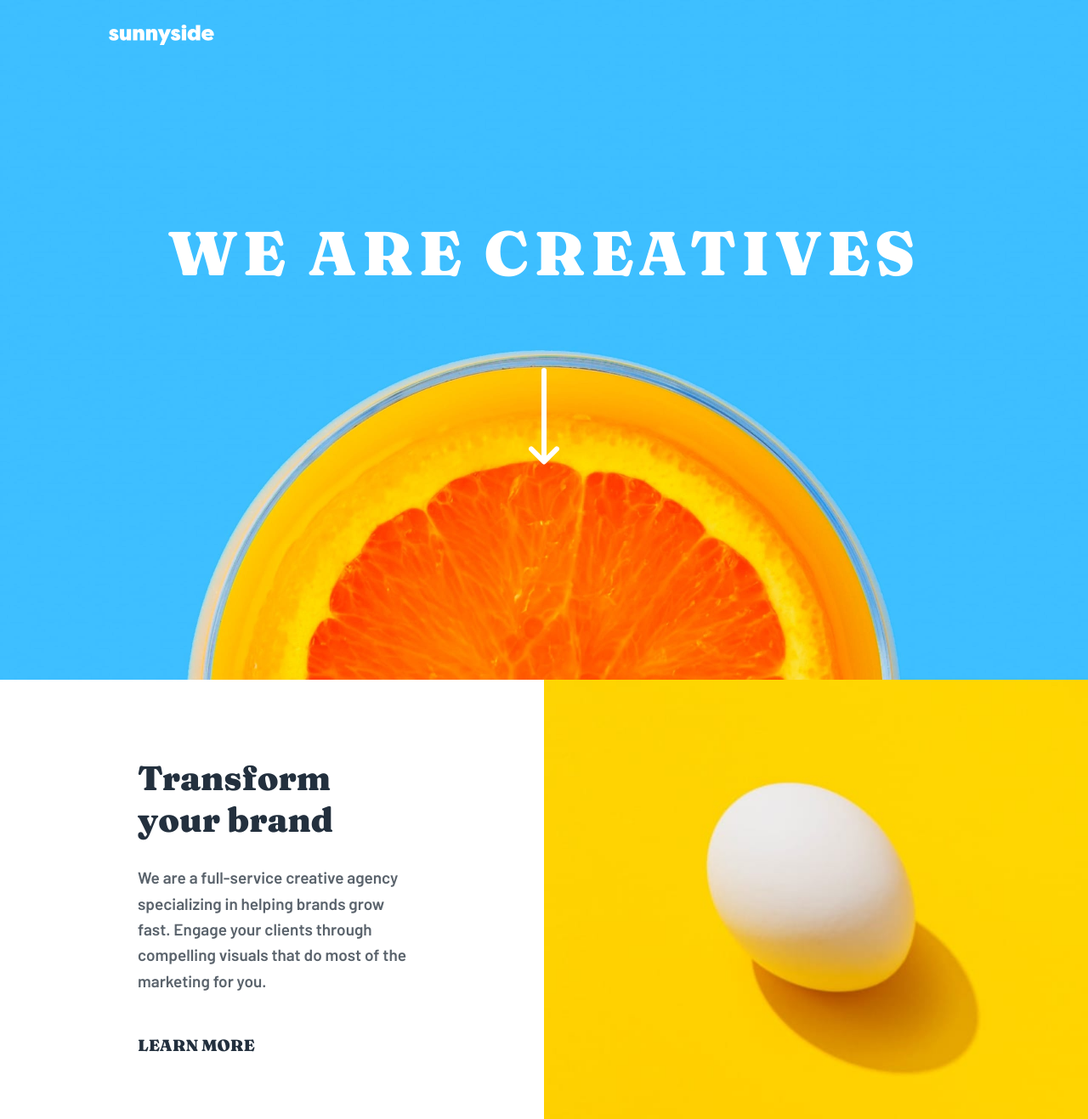
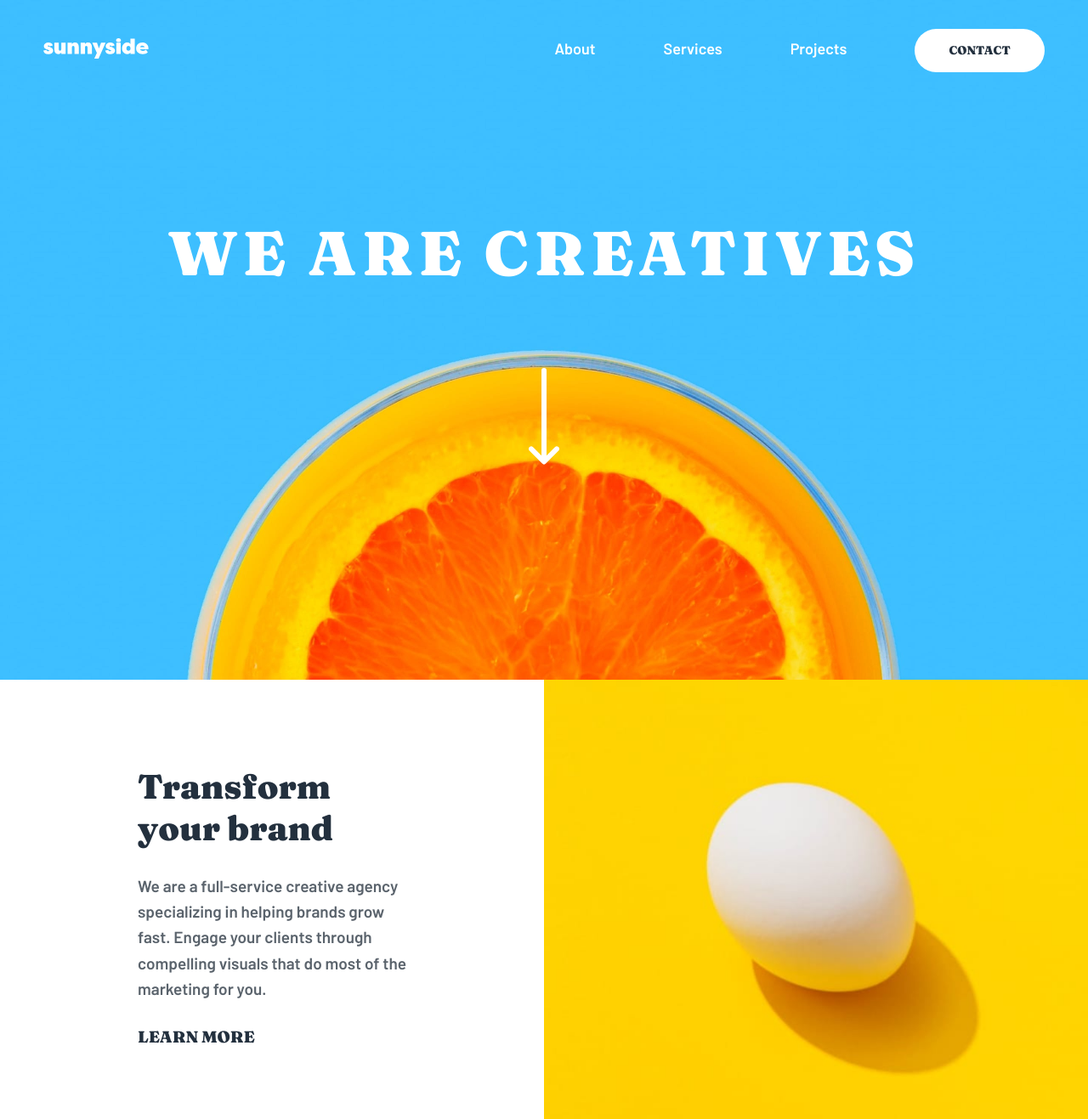
Before and after one commit to Victor-Umeh/fem-sunnyside-agency-landing-page-main, a plain HTML site: page sunnyside-agency-landing-page-main/index.html in a window 1280 px wide. Shown: the top 1317 px of the page at 85% size. Drawn offline with Linux system fonts and the light colour scheme.

Commit message:
completed navigation bar

```diff
--- a/sunnyside-agency-landing-page-main/index.html
+++ b/sunnyside-agency-landing-page-main/index.html
@@ -65,7 +65,7 @@
         <h2 class="info__head">Transform your brand</h2>
         <p class="info__body">We are a full-service creative agency specializing in helping brands grow fast.
           Engage your clients through compelling visuals that do most of the marketing for you.</p>
-        <a class="info__link link--yellow" href="#">Learn more</a>
+        <p><a class="info__link link--yellow" href="#">Learn more</a></p>
       </article>
     </section>
     <!-- 3 -->
@@ -81,7 +81,7 @@
         <h2 class="info__head">Stand out to the right audience</h2>
         <p class="info__body">Using a collaborative formula of designers, researchers, photographers,
           videographers, and copywriters, we’ll build and extend your brand in digital places.</p>
-        <a class="info__link link--red" href="#">Learn more</a>
+        <p><a class="info__link link--red" href="#">Learn more</a></p>
       </article>
     </section>
     <!-- 5 -->
--- a/sunnyside-agency-landing-page-main/src/styles.css
+++ b/sunnyside-agency-landing-page-main/src/styles.css
@@ -66,10 +66,6 @@ body {
   transform: scale(0);
   transition: all 400ms;
 }
-.nav__links li {
-  width: 100%;
-  display: inline-block;
-}
 .nav__links-a {
   text-decoration: none;
   font-weight: 600;
@@ -91,6 +87,7 @@ body {
   width: 26px;
   height: 2px;
   margin: 0.4em;
+  border-radius: 50px;
   background: var(--white);
 }
 .lines {
@@ -317,38 +314,46 @@ body {
 
 /* DESKTOP LAYOUT -----------------------------------------*/
 @media (min-width: 62.5rem) {
-  img {
-    /* display: block; */
-  }
   .nav {
     display: flex;
     align-items: center;
     justify-content: space-between;
     height: 50px;
-    width: 100%;
-    padding-inline: 10vw;
-    margin-top: 2vh;
     position: fixed;
     top: 0;
-    z-index: 5;
+    width: 100%;
+    padding-inline: 4vw;
+    margin-top: 4vh;
   }
   .nav__links {
-    display: flex;
+    --transition: all 0.3s;
+    background: transparent;
     flex-direction: row;
-    align-items: center;
-    justify-content: center;
-    list-style: none;
+    position: static;
+    z-index: 0;
+    transform: scale(1);
+    width: auto;
+    gap: 8rem;
   }
-  .nav__links {
-    display: flex;
-    list-style: none;
-    justify-content: flex-end;
-    /* width: 50%; */
+  .nav__links-a {
+    color: var(--white);
+  }
+  .nav__links-btn {
+    color: var(--vdd-blue);
+    background: var(--white);
+    padding: 1.7rem 4rem;
+    font-size: 1.38rem;
+  }
+  .nav__links-a:hover {
+    transition: var(--transition);
+    opacity: 0.8;
+  }
+  .nav__links-btn:hover {
+    transition: var(--transition);
+    background: rgba(255, 255, 255, 0.8);
   }
   .nav__hamburger {
     display: none;
-  }
-  .logo {
   }
   .hero {
     height: 100vh;
@@ -404,14 +409,13 @@ body {
     position: relative;
     display: inline;
   }
-  .bg-red::after {
-    background: var(--soft-red);
-  }
   .info__link::after {
+    --width: 15rem;
+    --height: 10px;
     content: "";
     width: 0;
     height: 0;
-    left: 0;
+    left: -6px;
     bottom: 0;
     position: absolute;
     border-radius: 50px;
@@ -419,14 +423,16 @@ body {
     z-index: -1;
   }
   .link--yellow:hover::after {
-    height: 10px;
-    width: 14rem;
+    height: var(--height);
+    width: var(--width);
     background: var(--yellow);
+    display: inline;
   }
   .link--red:hover::after {
-    height: 10px;
-    width: 14rem;
+    height: var(--height);
+    width: var(--width);
     background: var(--soft-red);
+    display: inline;
   }
   .brief__body {
     padding-inline: 1px;
@@ -454,10 +460,4 @@ body {
     grid-auto-flow: column;
     width: 100%;
   }
-  .img1 source,
-  .img1 img {
-    width: 100%;
-    max-width: 1000px;
-    height: 800px;
-  }
 }
```
